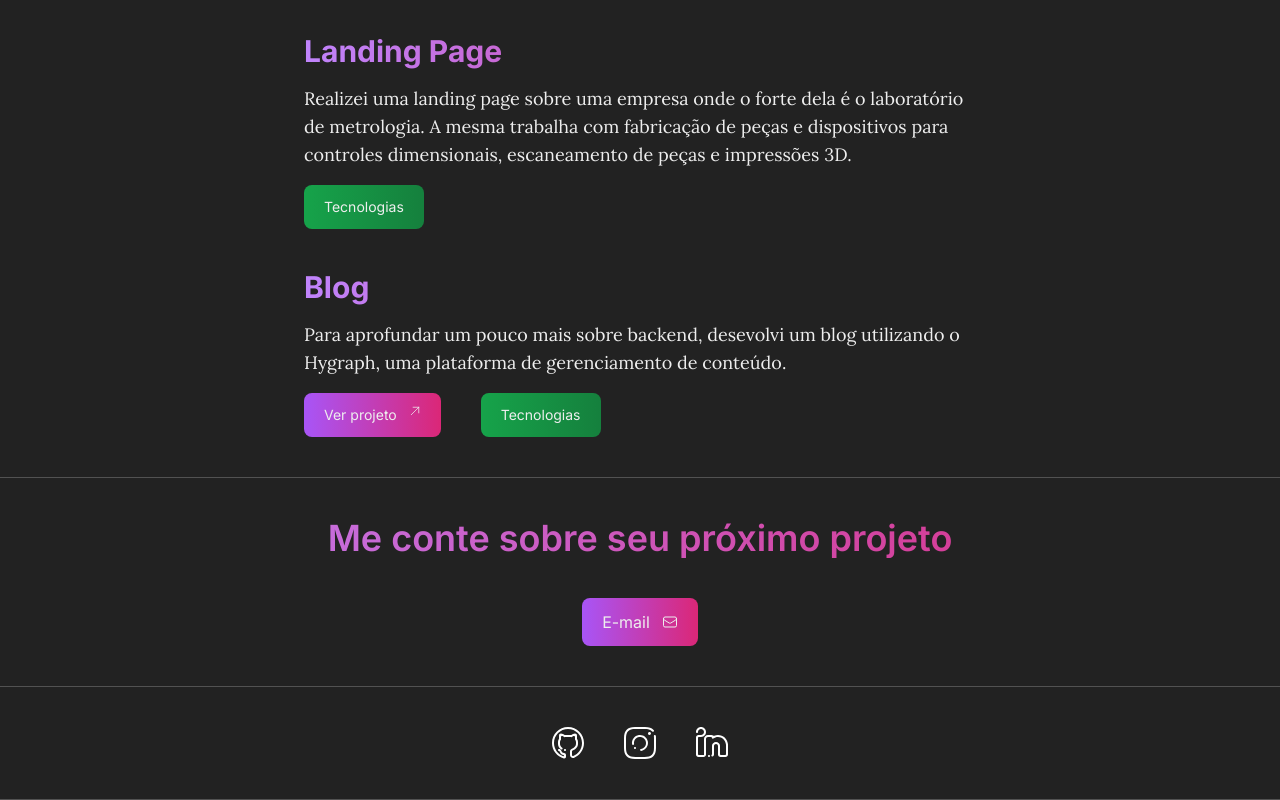
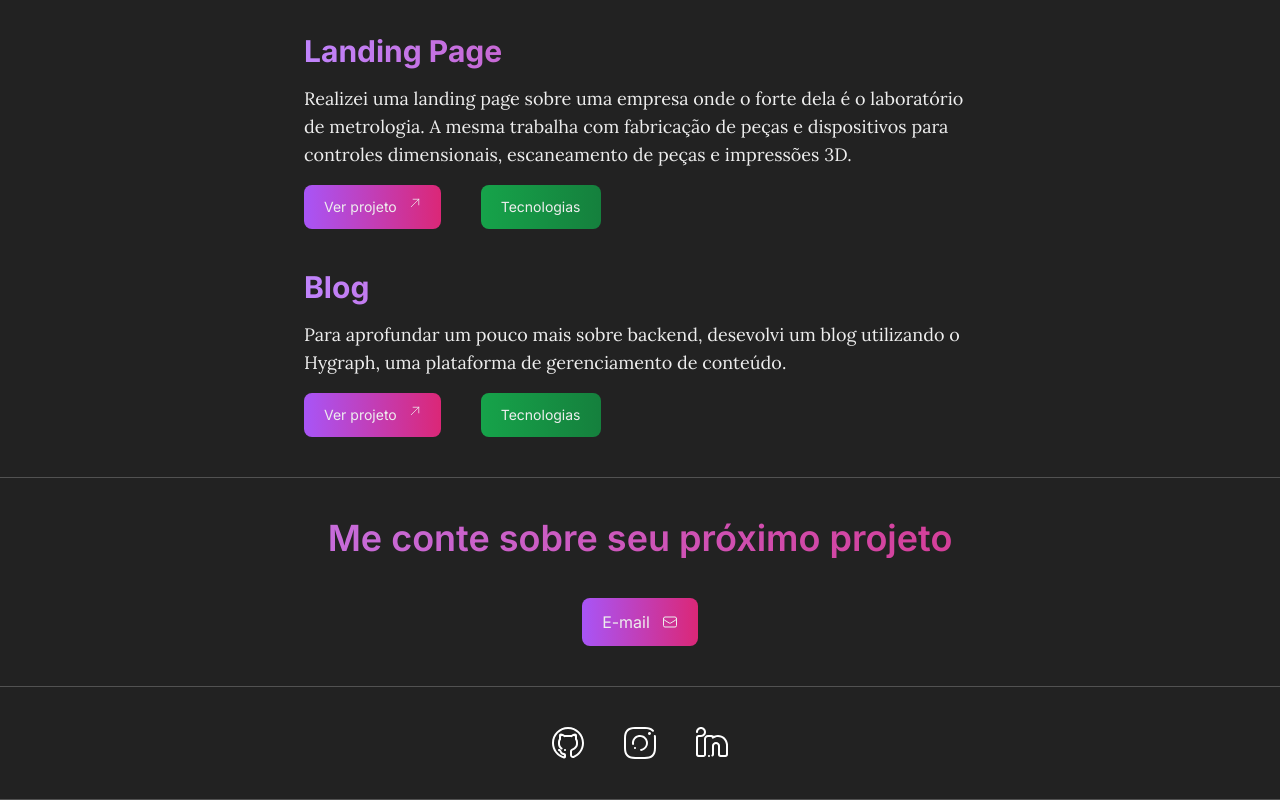
Before and after one commit to leuzaoo/portfolio, a Next.js app: page /projects in a window 1280 px wide. Shown: the part 875-1675 px from the top of the page. Built offline with nearby package versions, Linux system fonts and the light colour scheme.

Commit message:
Updated projects page

```diff
--- a/app/projects/page.jsx
+++ b/app/projects/page.jsx
@@ -49,7 +49,10 @@ export default function ProjectsPage() {
             title="Landing Page"
             description={t("LandingPageDesc")}
           />
-          <div className="mt-4">
+          <div className="mt-4 flex items-center justify-between md:justify-normal md:gap-10">
+            <a href="https://eg-quality.vercel.app/" target="_blank">
+              <ButtonLink text={t("SeeProject")} />
+            </a>
             <Popup title="React" />
           </div>
         </div>
```
